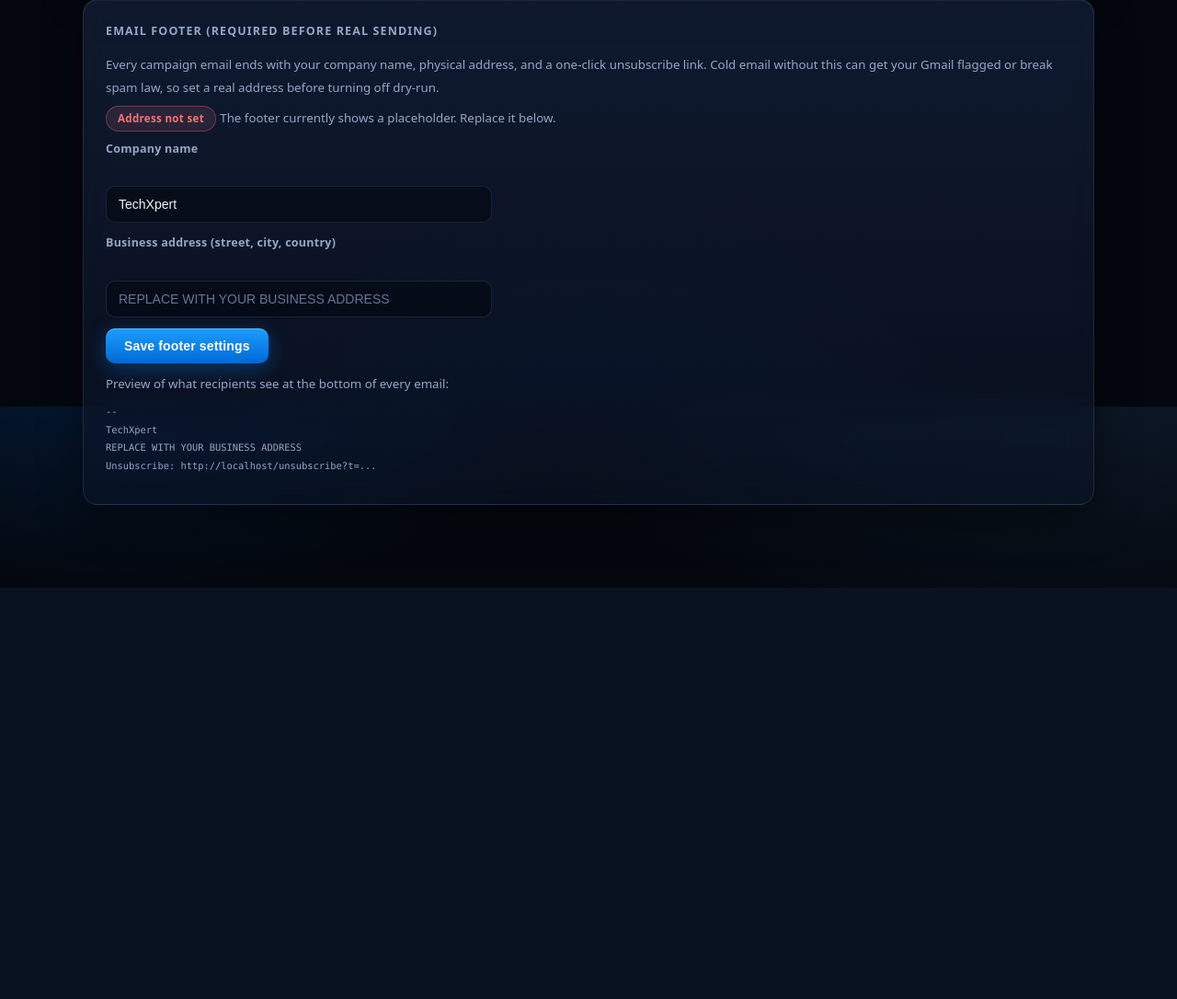
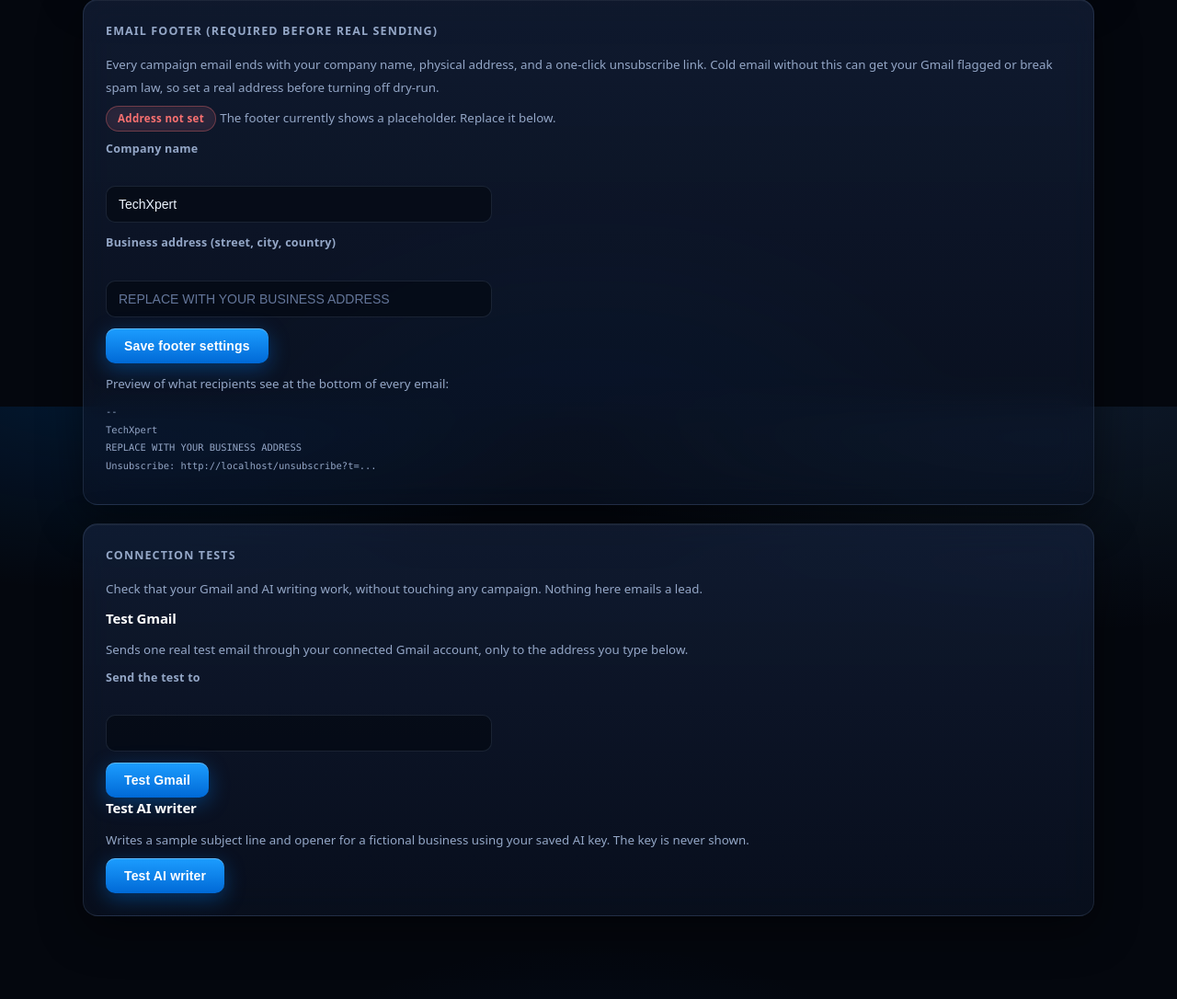
Before and after one commit to KhanDaniel123/techxpert-outreach-team, a Flask app: page /settings in a window 1280 px wide. Shown: the part 358-1444 px from the top of the page at 92% size. Before the commit the page ends 997 px from the top, so only its background shows below. Run offline with Flask 3, Linux system fonts and the light colour scheme; the visitor is signed in with stand-in values (Sample User, id 1); some libraries are stand-ins or nearby versions.

Commit message:
Resume/delete campaigns + self-serve Gmail/AI connection tests (287 tests green)

```diff
--- a/app.py
+++ b/app.py
@@ -8,6 +8,7 @@ POST /api/process-queue (cron).
 """
 import io
 import os
+import smtplib
 import time
 
 from flask import Flask, request, redirect, url_for, session, render_template, jsonify, send_file
@@ -189,6 +190,96 @@ def settings():
                            company_name=company_name, company_address=company_address,
                            address_placeholder=unsubmod.address_is_placeholder(uid()),
                            placeholder_text=unsubmod.ADDRESS_PLACEHOLDER)
+
+
+# ---------------- self-serve connection tests ----------------
+
+@app.route("/settings/test-gmail", methods=["POST"])
+def settings_test_gmail():
+    """Send a real test email through the user's connected Gmail account.
+
+    This is NOT a campaign send: it only ever goes to the address the user
+    types, and it works with dry-run on. The stored App Password is decrypted
+    server-side only for the SMTP login and is never displayed or logged.
+    """
+    r = require_login()
+    if r:
+        return r
+    to_addr = (request.form.get("to_addr") or "").strip()
+    if not smtp_mail.EMAIL_RE.fullmatch(to_addr or ""):
+        return render_template("message.html", title="Test not sent",
+                               message="That does not look like a valid email address. "
+                                       "Type a real address and try again.",
+                               back=url_for("settings"), user=current_user())
+    acct = db.q("SELECT * FROM sender_accounts WHERE user_id=? AND status='active' "
+                "ORDER BY id LIMIT 1", (uid(),), one=True)
+    if not acct:
+        return render_template("message.html", title="Gmail not connected",
+                               message="No Gmail account is connected yet. Connect one on "
+                                       "the Accounts page, then run this test again.",
+                               back=url_for("accounts"), user=current_user())
+    subject = "TechXpert Outreach: Gmail connection test"
+    body = ("This is a connection test from your TechXpert Outreach app.\n\n"
+            "If you are reading this, your Gmail account is connected correctly "
+            "and the app can send through it.\n\n"
+            "No action needed. This was not sent to any lead.")
+    try:
+        smtp_mail.send_message(acct, to_addr, subject, body)
+    except smtplib.SMTPAuthenticationError:
+        return render_template("message.html", title="Gmail login failed",
+                               message="Gmail rejected the login. The App Password may have "
+                                       "changed or been revoked. Reconnect the account on the "
+                                       "Accounts page and try again.",
+                               back=url_for("accounts"), user=current_user())
+    except Exception as e:
+        return render_template("message.html", title="Could not reach Gmail",
+                               message=f"The test email could not be sent: {str(e)[:160]} "
+                                       "Check your connection and try again.",
+                               back=url_for("settings"), user=current_user())
+    return render_template("message.html", title="Test email sent",
+                           message=f"A test email is on its way to {to_addr}. "
+                                   "Check the inbox (and spam folder) in a minute.",
+                           back=url_for("settings"), user=current_user())
+
+
+SAMPLE_TEST_LEAD = {"business_name": "Sample Fitness Studio",
+                    "category": "fitness studios",
+                    "address": "Berlin, Germany",
+                    "website": "https://example.com"}
+SAMPLE_TEST_CAMPAIGN = {"niche": "fitness studios", "location": "Berlin, Germany"}
+SAMPLE_TEST_FINDINGS = ["The website has no online booking page.",
+                        "Class times are listed as a PDF download."]
+
+
+@app.route("/settings/test-ai", methods=["POST"])
+def settings_test_ai():
+    """Generate a sample subject line + opener with the stored AI key.
+
+    Uses a fictional sample business, displays the draft, never reveals the
+    key. Works with dry-run on.
+    """
+    r = require_login()
+    if r:
+        return r
+    if not config.ai_enabled():
+        return render_template("message.html", title="AI writing is off",
+                               message="No AI key is configured. Add a GEMINI_API_KEY "
+                                       "(free from Google AI Studio) or an OPENAI_API_KEY "
+                                       "in Vercel under Settings, then redeploy, and run "
+                                       "this test again. Your key is never shown in the app.",
+                               back=url_for("settings"), user=current_user())
+    try:
+        subject, body, _usage = aimod.generate_email(
+            SAMPLE_TEST_LEAD, SAMPLE_TEST_CAMPAIGN, SAMPLE_TEST_FINDINGS)
+    except Exception as e:
+        return render_template("message.html", title="AI test failed",
+                               message=f"The AI service did not return a draft: {str(e)[:160]} "
+                                       "Check the API key and try again.",
+                               back=url_for("settings"), user=current_user())
+    return render_template("test_ai_result.html", user=current_user(),
+                           model=config.ai_model_name(),
+                           sample=SAMPLE_TEST_LEAD, findings=SAMPLE_TEST_FINDINGS,
+                           subject=subject, body=body)
 
 
 # ---------------- one-click unsubscribe (public, no login) ----------------
@@ -691,6 +782,81 @@ def campaign_stop(cid):
     return redirect(url_for("campaign", cid=cid))
 
 
+@app.route("/campaign/<int:cid>/resume", methods=["POST"])
+def campaign_resume(cid):
+    """Set a stopped campaign back to sending so the scheduler picks it up."""
+    if _own_campaign(cid):
+        db.w("UPDATE campaigns SET status='sending' WHERE id=?", (cid,))
+    return redirect(url_for("campaign", cid=cid))
+
+
+def _delete_campaign_data(cid, user_id):
+    """Remove a campaign and everything that belongs to it.
+
+    Removed: the campaign row, its leads, its queued (unsent) items,
+    its follow-up templates, and cached AI drafts for its leads.
+    Kept: send history (send_log), notifications, and job records, so the
+    past is never rewritten. Returns (leads, queued, followups) counts.
+    """
+    lead_ids = [r["id"] for r in db.q(
+        "SELECT id FROM leads WHERE campaign_id=? AND user_id=?", (cid, user_id))]
+    queued = (db.q("SELECT COUNT(*) c FROM send_queue WHERE campaign_id=?",
+                   (cid,), one=True) or {}).get("c", 0)
+    followups = (db.q("SELECT COUNT(*) c FROM followups WHERE campaign_id=?",
+                      (cid,), one=True) or {}).get("c", 0)
+    db.w("DELETE FROM send_queue WHERE campaign_id=?", (cid,))
+    if lead_ids:
+        placeholders = ",".join("?" for _ in lead_ids)
+        db.w(f"DELETE FROM ai_content WHERE lead_id IN ({placeholders})", lead_ids)
+    db.w("DELETE FROM followups WHERE campaign_id=?", (cid,))
+    db.w("DELETE FROM leads WHERE campaign_id=? AND user_id=?", (cid, user_id))
+    db.w("DELETE FROM campaigns WHERE id=? AND user_id=?", (cid, user_id))
+    return len(lead_ids), queued, followups
+
+
+@app.route("/campaign/<int:cid>/delete", methods=["GET"])
+def campaign_delete_confirm(cid):
+    r = require_login()
+    if r:
+        return r
+    camp = _own_campaign(cid)
+    if not camp:
+        return "Campaign not found", 404
+    one = lambda sql, args=(): ((db.q(sql, args, one=True) or {}).get("c")) or 0
+    counts = {
+        "leads": one("SELECT COUNT(*) c FROM leads WHERE campaign_id=? AND user_id=?",
+                     (cid, uid())),
+        "queued": one("SELECT COUNT(*) c FROM send_queue WHERE campaign_id=?", (cid,)),
+        "followups": one("SELECT COUNT(*) c FROM followups WHERE campaign_id=?", (cid,)),
+    }
+    return render_template("campaign_delete.html", campaign=camp, counts=counts,
+                           user=current_user(), error=None)
+
+
+@app.route("/campaign/<int:cid>/delete", methods=["POST"])
+def campaign_delete(cid):
+    r = require_login()
+    if r:
+        return r
+    camp = _own_campaign(cid)
+    if not camp:
+        return "Campaign not found", 404
+    typed = (request.form.get("confirm_name") or "").strip()
+    if typed != camp["name"]:
+        one = lambda sql, args=(): ((db.q(sql, args, one=True) or {}).get("c")) or 0
+        counts = {
+            "leads": one("SELECT COUNT(*) c FROM leads WHERE campaign_id=? AND user_id=?",
+                         (cid, uid())),
+            "queued": one("SELECT COUNT(*) c FROM send_queue WHERE campaign_id=?", (cid,)),
+            "followups": one("SELECT COUNT(*) c FROM followups WHERE campaign_id=?", (cid,)),
+        }
+        return render_template("campaign_delete.html", campaign=camp, counts=counts,
+                               user=current_user(),
+                               error="The typed name does not match. Nothing was deleted.")
+    _delete_campaign_data(cid, uid())
+    return redirect(url_for("dashboard"))
+
+
 @app.route("/logs")
 def logs():
     r = require_login()
--- a/templates/base.html
+++ b/templates/base.html
@@ -130,9 +130,9 @@ button,.btn{
 button:hover,.btn:hover{transform:translateY(-1px);filter:brightness(1.1);
   box-shadow:0 10px 30px rgba(0,133,255,.5), inset 0 1px 0 rgba(255,255,255,.28);color:#fff}
 button:active,.btn:active{transform:translateY(0) scale(.99)}
-button.warn{background:linear-gradient(180deg,#f98a8a,#e05252);color:#1c0606;
+button.warn,.btn.warn{background:linear-gradient(180deg,#f98a8a,#e05252);color:#1c0606;
   box-shadow:0 6px 20px rgba(248,113,113,.28), inset 0 1px 0 rgba(255,255,255,.25)}
-button.warn:hover{box-shadow:0 10px 28px rgba(248,113,113,.42), inset 0 1px 0 rgba(255,255,255,.25)}
+button.warn:hover,.btn.warn:hover{box-shadow:0 10px 28px rgba(248,113,113,.42), inset 0 1px 0 rgba(255,255,255,.25)}
 button.ghost,.btn.ghost{
   background:rgba(20,32,56,.55);color:var(--text);
   border:1px solid var(--border);
--- a/templates/campaign.html
+++ b/templates/campaign.html
@@ -156,7 +156,12 @@ Stage: <span class="pill {{ 'ok' if pipe_stage=='done' else 'mut' }}">{{ pipe_st
 <p>{% for s,c in qstat.items() %}<span class="pill mut">{{ s }}: {{ c }}</span> {% endfor %}{% if not qstat %}<small>Queue empty.</small>{% endif %}</p>
 <div class="actions">
 <form method="post" action="/campaign/{{ campaign.id }}/enqueue"><button type="submit">Queue selected leads &amp; start sending</button></form>
+{% if campaign.status == 'stopped' %}
+<form method="post" action="/campaign/{{ campaign.id }}/resume"><button type="submit">Resume</button></form>
+{% else %}
 <form method="post" action="/campaign/{{ campaign.id }}/stop"><button class="warn" type="submit">Stop</button></form>
+{% endif %}
+<a class="btn warn" href="/campaign/{{ campaign.id }}/delete">Delete</a>
 </div>
 <p><small>The scheduler cron processes the queue: up to 5 messages per tick per campaign, random delay spacing between ticks, only inside the window, rotating sender accounts, never exceeding caps. In dry-run mode it logs intended sends without emailing.</small></p></div>
 {% endblock %}
--- a/templates/settings.html
+++ b/templates/settings.html
@@ -26,4 +26,19 @@
 {{ company_address }}
 Unsubscribe: {{ request.host_url.rstrip('/') }}/unsubscribe?t=...</small></p>
 </div>
+<div class="card"><h2>Connection tests</h2>
+<p><small>Check that your Gmail and AI writing work, without touching any campaign. Nothing here emails a lead.</small></p>
+<h3 style="margin-top:0">Test Gmail</h3>
+<p><small>Sends one real test email through your connected Gmail account, only to the address you type below.</small></p>
+<form method="post" action="/settings/test-gmail" onsubmit="var b=this.querySelector('button');b.disabled=true;b.textContent='Sending test...';">
+<div style="margin-bottom:12px"><label><small>Send the test to</small></label><br>
+<input type="email" name="to_addr" value="{{ user.email }}" required style="width:100%;max-width:420px" maxlength="160"></div>
+<button type="submit">Test Gmail</button>
+</form>
+<h3>Test AI writer</h3>
+<p><small>Writes a sample subject line and opener for a fictional business using your saved AI key. The key is never shown.</small></p>
+<form method="post" action="/settings/test-ai" onsubmit="var b=this.querySelector('button');b.disabled=true;b.textContent='Writing sample...';">
+<button type="submit">Test AI writer</button>
+</form>
+</div>
 {% endblock %}
```
Also changed, not shown: TEST_REPORT.md (+24 -1 lines), db.py (+6 -1 lines), lead_quality.py (added, +202 -0 lines), templates/campaign_delete.html (added, +22 -0 lines), templates/test_ai_result.html (added, +13 -0 lines), tests/test_all.py (+134 -0 lines).
